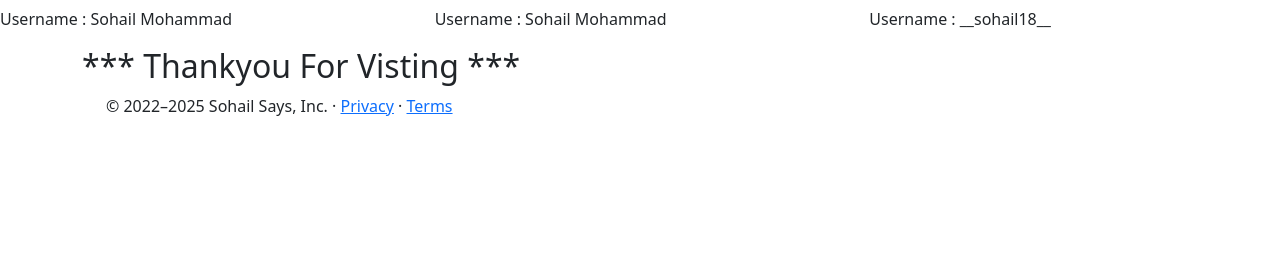
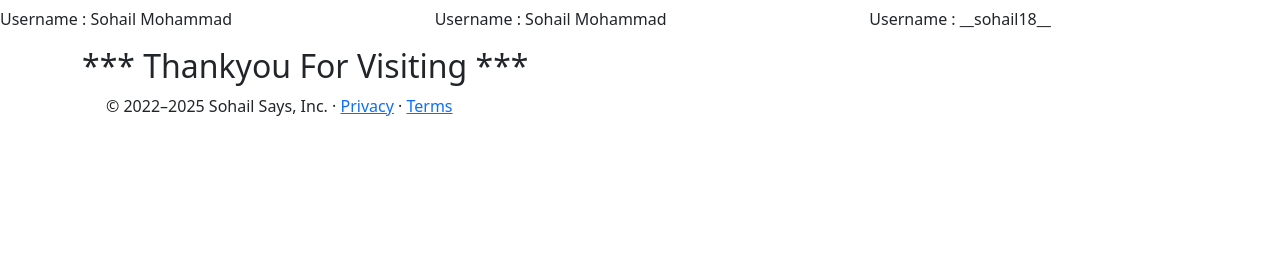
Before and after one commit to sohailmd124/sohailmd124.github.io, a Flask app: page /contact.html in a window 1280 px wide. Shown: the part 291-554 px from the top of the page. Run offline with Flask 2, Linux system fonts and the light colour scheme.

Commit message:
Update contact.html

```diff
--- a/Templates/contact.html
+++ b/Templates/contact.html
@@ -77,7 +77,7 @@
     </div>
 
     <div class="container">
-        <h2>        *** Thankyou For Visting ***</h2>
+        <h2>        *** Thankyou For Visiting ***</h2>
     </div>
 
     <div class="container">
```
